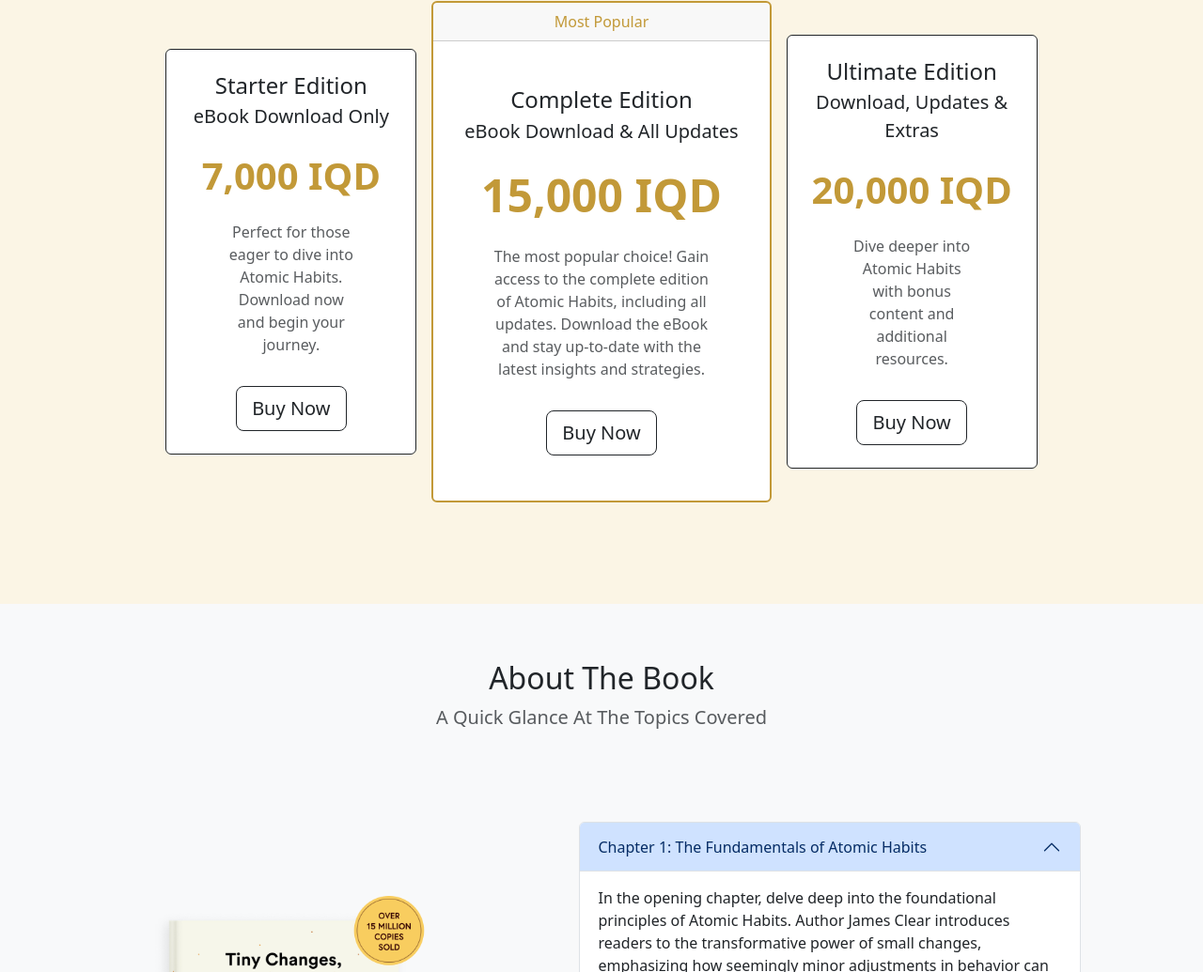
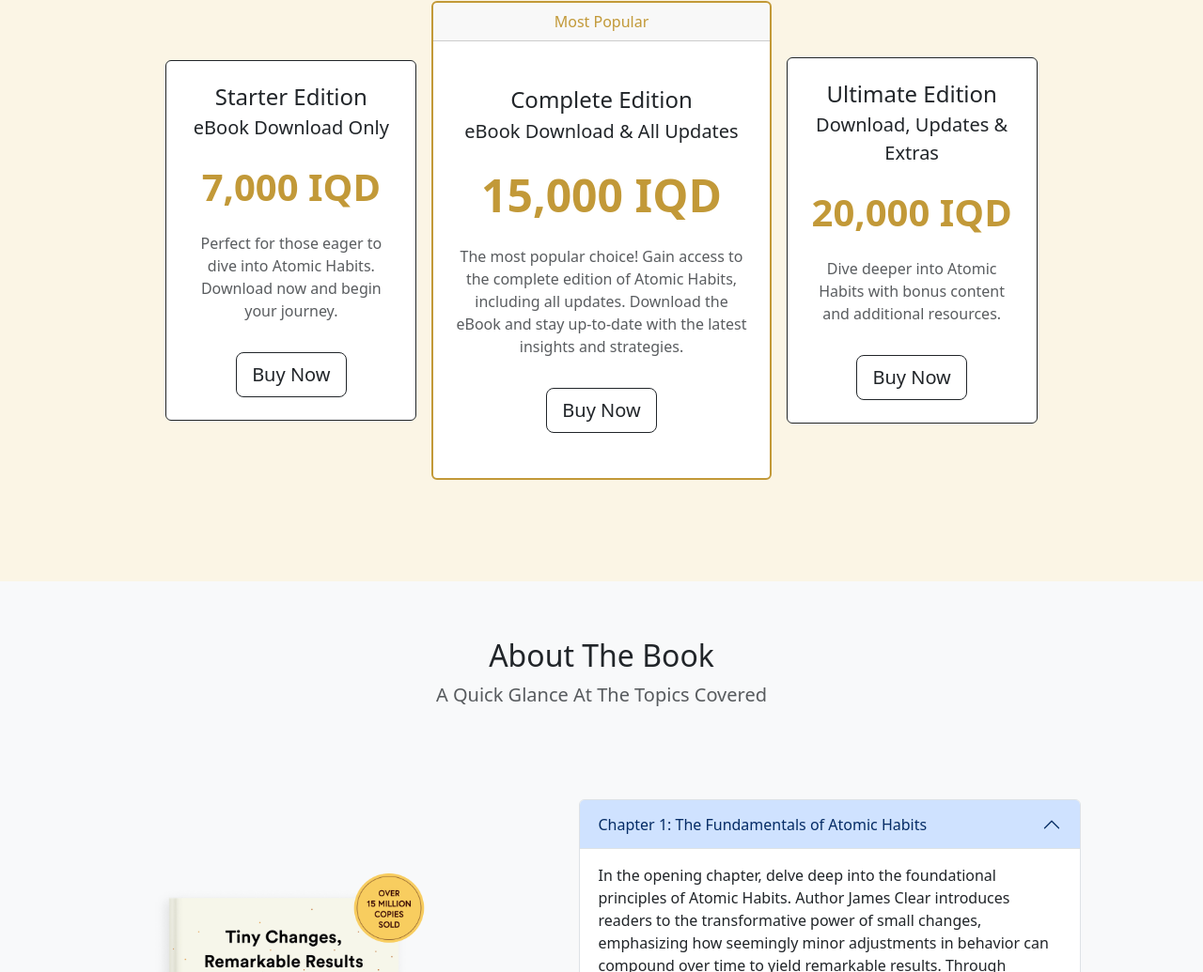
Before and after one commit to YousifVN/BookPortal, a plain HTML site: page index.html in a window 1280 px wide. Shown: the part 971-2006 px from the top of the page at 94% size. Drawn offline with nearby package versions, Linux system fonts and the light colour scheme.

Commit message:
fixed the margins in the pricing section

```diff
--- a/index.html
+++ b/index.html
@@ -125,7 +125,7 @@
                 <h4 class="card-title">Starter Edition</h4>
                 <p class="lead card-subtitle">eBook Download Only</p>
                 <p class="display-6 text-primary my-4 fw-bold">7,000 IQD</p>
-                <p class="text-muted mx-5 text-justify">
+                <p class="text-muted mx-2 text-justify">
                   Perfect for those eager to dive into Atomic Habits. Download
                   now and begin your journey.
                 </p>
@@ -145,7 +145,7 @@
                   eBook Download &amp; All Updates
                 </p>
                 <p class="display-5 text-primary my-4 fw-bold">15,000 IQD</p>
-                <p class="text-muted mx-5 text-justify">
+                <p class="text-muted mx-2 text-justify">
                   The most popular choice! Gain access to the complete edition
                   of Atomic Habits, including all updates. Download the eBook
                   and stay up-to-date with the latest insights and strategies.
@@ -163,7 +163,7 @@
                   Download, Updates &amp; Extras
                 </p>
                 <p class="display-6 text-primary my-4 fw-bold">20,000 IQD</p>
-                <p class="text-muted mx-5 text-justify">
+                <p class="text-muted mx-2 text-justify">
                   Dive deeper into Atomic Habits with bonus content and
                   additional resources.
                 </p>
```
